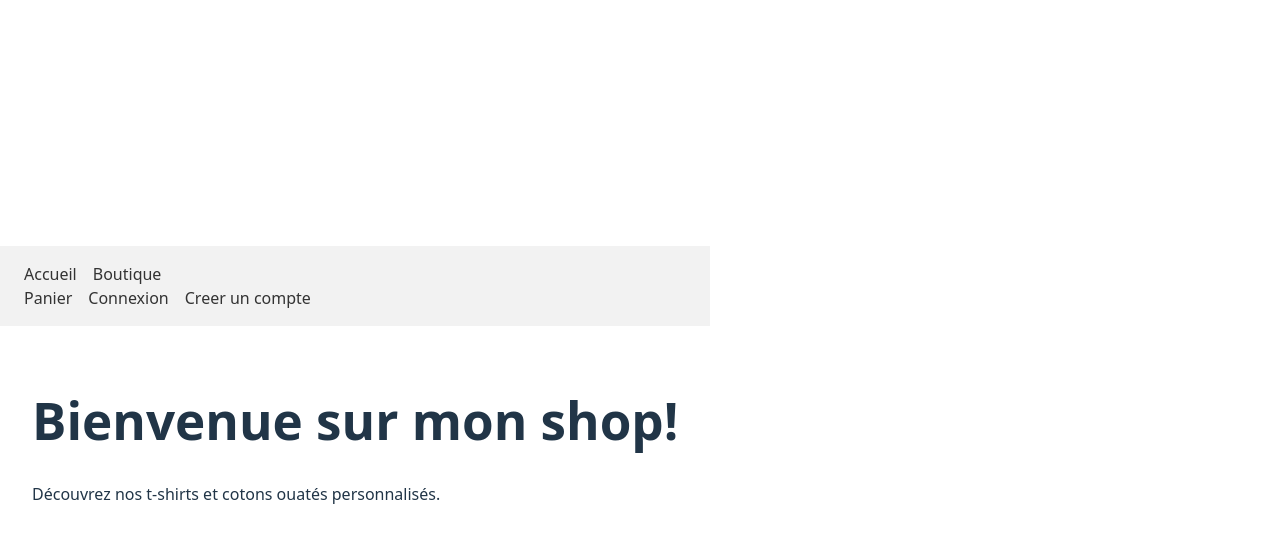
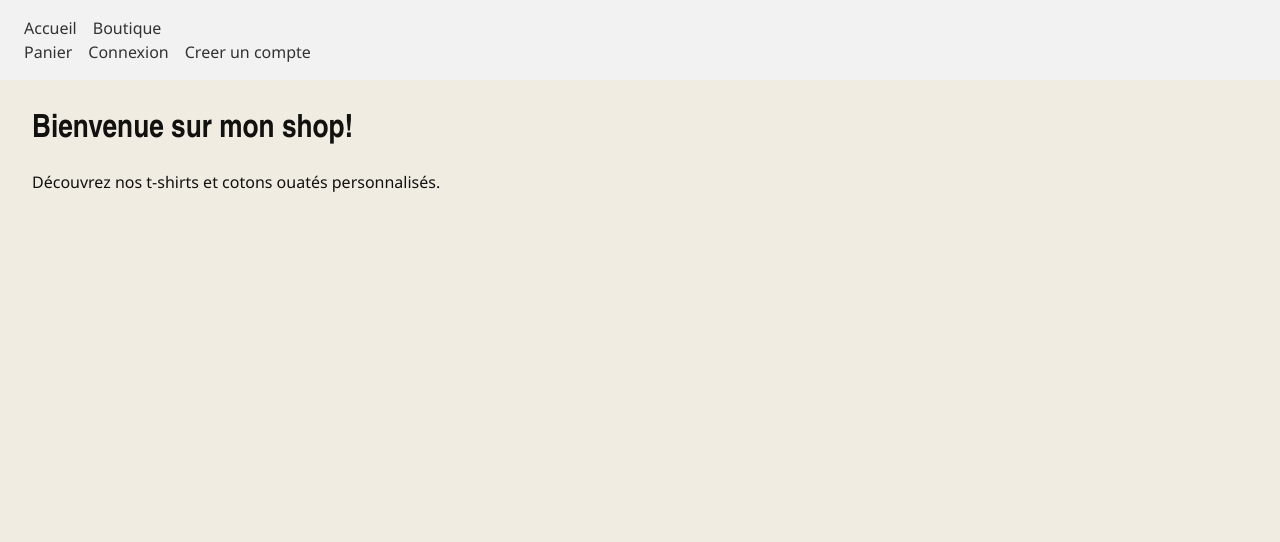
Before and after one commit to FlippinMaple/ma-boutique, a React (Vite) app: page / in a window 1280 px wide. Shown: the top 542 px of the page. Built offline with nearby package versions, Linux system fonts and the light colour scheme; no server answers.

Commit message:
style(web): add global brand foundations

```diff
--- a/src/index.css
+++ b/src/index.css
@@ -1,13 +1,64 @@
 :root {
   --flippinmaple-build-cache-buster: 20260720;
 
-  font-family: system-ui, Avenir, Helvetica, Arial, sans-serif;
+  /* Palette de travail */
+  --color-ink-black: #11110f;
+  --color-maple-bone: #f1ece2;
+  --color-charcoal: #292a27;
+  --color-deep-forest: #304238;
+  --color-weathered-maple: #b6a184;
+  --color-cold-concrete: #737772;
+  --color-oxide-red: #893b32;
+
+  /* Tokens sémantiques */
+  --color-bg: var(--color-maple-bone);
+  --color-bg-dark: var(--color-charcoal);
+  --color-text: var(--color-ink-black);
+  --color-text-inverse: var(--color-maple-bone);
+  --color-text-secondary: var(--color-cold-concrete);
+  --color-border: color-mix(in srgb, var(--color-ink-black) 12%, transparent);
+  --color-accent-rare: var(--color-oxide-red);
+
+  /* Typographie de travail (chargement des fichiers séparé) */
+  --font-display:
+    'Archivo SemiCondensed', 'Arial Narrow', 'Roboto Condensed',
+    'Helvetica Neue', Arial, sans-serif;
+  --font-body:
+    'Source Sans 3', 'Segoe UI', Roboto, 'Helvetica Neue', Arial, sans-serif;
+
+  /* Espacements (base 4px) */
+  --space-1: 0.25rem;
+  --space-2: 0.5rem;
+  --space-3: 0.75rem;
+  --space-4: 1rem;
+  --space-5: 1.5rem;
+  --space-6: 2rem;
+  --space-7: 3rem;
+  --space-8: 4rem;
+
+  /* Largeurs */
+  --width-content: 80rem;
+  --width-prose: 42rem;
+  --gutter: clamp(1rem, 4vw, 3rem);
+
+  /* Rayons (sobres) */
+  --radius-sm: 0.125rem;
+  --radius-md: 0.25rem;
+
+  /* Bordures et ombres */
+  --border-subtle: 1px solid var(--color-border);
+  --shadow-soft: 0 1px 2px color-mix(in srgb, var(--color-ink-black) 6%, transparent);
+
+  /* Mouvement */
+  --duration-fast: 150ms;
+  --duration-normal: 250ms;
+  --ease-natural: cubic-bezier(0.22, 1, 0.36, 1);
+
+  font-family: var(--font-body);
   line-height: 1.5;
   font-weight: 400;
-
-  color-scheme: light dark;
-  color: rgba(255, 255, 255, 0.87);
-  background-color: #242424;
+  color: var(--color-text);
+  background-color: var(--color-bg);
 
   font-synthesis: none;
   text-rendering: optimizeLegibility;
@@ -15,127 +66,158 @@
   -moz-osx-font-smoothing: grayscale;
 }
 
-a {
-  font-weight: 500;
-  color: #646cff;
-  text-decoration: inherit;
+*,
+*::before,
+*::after {
+  box-sizing: border-box;
 }
-a:hover {
-  color: #535bf2;
+
+html {
+  width: 100%;
+  min-height: 100%;
+  color: var(--color-text);
+  background-color: var(--color-bg);
+  text-size-adjust: 100%;
+  -webkit-text-size-adjust: 100%;
 }
 
 body {
   margin: 0;
-  display: flex;
-  place-items: center;
+  width: 100%;
   min-width: 320px;
+  min-height: 100vh;
+  font-family: var(--font-body);
+  font-weight: 400;
+  line-height: 1.5;
+  color: var(--color-text);
+  background-color: var(--color-bg);
+  text-rendering: optimizeLegibility;
+  -webkit-font-smoothing: antialiased;
+  -moz-osx-font-smoothing: grayscale;
+  overflow-x: clip;
+}
+
+#root {
+  width: 100%;
   min-height: 100vh;
 }
 
-h1 {
-  font-size: 3.2em;
-  line-height: 1.1;
+img,
+picture,
+video,
+canvas,
+svg {
+  display: block;
+  max-width: 100%;
 }
 
-button {
-  border-radius: 8px;
-  border: 1px solid transparent;
-  padding: 0.6em 1.2em;
-  font-size: 1em;
-  font-weight: 500;
-  font-family: inherit;
-  background-color: #1a1a1a;
-  cursor: pointer;
-  transition: border-color 0.25s;
-}
-button:hover {
-  border-color: #646cff;
-}
-button:focus,
-button:focus-visible {
-  outline: 4px auto -webkit-focus-ring-color;
+input,
+button,
+textarea,
+select {
+  font: inherit;
 }
 
-@media (prefers-color-scheme: light) {
-  :root {
-    color: #213547;
-    background-color: #ffffff;
-  }
-  a:hover {
-    color: #747bff;
-  }
-  button {
-    background-color: #f9f9f9;
+h1,
+h2,
+h3,
+h4,
+h5,
+h6 {
+  font-family: var(--font-display);
+  font-weight: 600;
+  line-height: 1.15;
+  color: var(--color-text);
+  margin-block-start: 0;
+}
+
+p {
+  margin-block: 0 1em;
+}
+
+a {
+  color: inherit;
+  text-decoration-thickness: 1px;
+  text-underline-offset: 0.15em;
+}
+
+a:hover {
+  color: var(--color-deep-forest);
+}
+
+:focus-visible {
+  outline: 2px solid var(--color-oxide-red);
+  outline-offset: 3px;
+}
+
+.sr-only {
+  position: absolute;
+  width: 1px;
+  height: 1px;
+  padding: 0;
+  margin: -1px;
+  overflow: hidden;
+  clip: rect(0, 0, 0, 0);
+  white-space: nowrap;
+  border: 0;
+}
+
+.skip-link {
+  position: fixed;
+  top: var(--space-3);
+  left: var(--space-3);
+  z-index: 1000;
+  padding: var(--space-3) var(--space-4);
+  color: var(--color-text-inverse);
+  background-color: var(--color-ink-black);
+  transform: translateY(calc(-100% - var(--space-6)));
+  transition: transform var(--duration-fast) var(--ease-natural);
+}
+
+.skip-link:focus-visible {
+  transform: translateY(0);
+}
+
+.fm-container {
+  width: min(100%, var(--width-content));
+  margin-inline: auto;
+  padding-inline: var(--gutter);
+}
+
+.fm-section {
+  padding-block: clamp(3.5rem, 8vw, 7rem);
+}
+
+@media (prefers-reduced-motion: no-preference) {
+  html {
+    scroll-behavior: smooth;
   }
 }
 
-@keyframes fadeIn {
-  from {
-    opacity: 0;
-    transform: scale(0.95);
-  }
-  to {
-    opacity: 1;
-    transform: scale(1);
+@media (prefers-reduced-motion: reduce) {
+  *,
+  *::before,
+  *::after {
+    animation-duration: 0.01ms !important;
+    animation-iteration-count: 1 !important;
+    transition-duration: 0.01ms !important;
+    scroll-behavior: auto !important;
   }
 }
 
-.fade-in {
-  animation: fadeIn 0.8s ease-out;
+img {
+  height: auto;
 }
 
-@keyframes pop {
-  0% {
-    transform: scale(0);
-    opacity: 0;
-  }
-  50% {
-    transform: scale(1.2);
-    opacity: 1;
-  }
-  100% {
-    transform: scale(1);
-  }
+button:not(:disabled) {
+  cursor: pointer;
 }
 
-.checkmark-container {
-  display: flex;
-  justify-content: center;
-  align-items: center;
-  margin-bottom: 1rem;
+button:disabled {
+  cursor: not-allowed;
 }
 
-.checkmark {
-  font-size: 4rem;
-  animation: pop 0.6s ease-out;
+::selection {
+  color: var(--color-ink-black);
+  background-color: var(--color-weathered-maple);
 }
-
-@keyframes shake {
-  0% {
-    transform: translateX(0);
-  }
-  25% {
-    transform: translateX(-5px);
-  }
-  50% {
-    transform: translateX(5px);
-  }
-  75% {
-    transform: translateX(-5px);
-  }
-  100% {
-    transform: translateX(0);
-  }
-}
-
-.cancelmark-container {
-  display: flex;
-  justify-content: center;
-  align-items: center;
-  margin-bottom: 1rem;
-}
-
-.cancelmark {
-  font-size: 4rem;
-  animation: shake 0.6s ease-in-out;
-}
```
